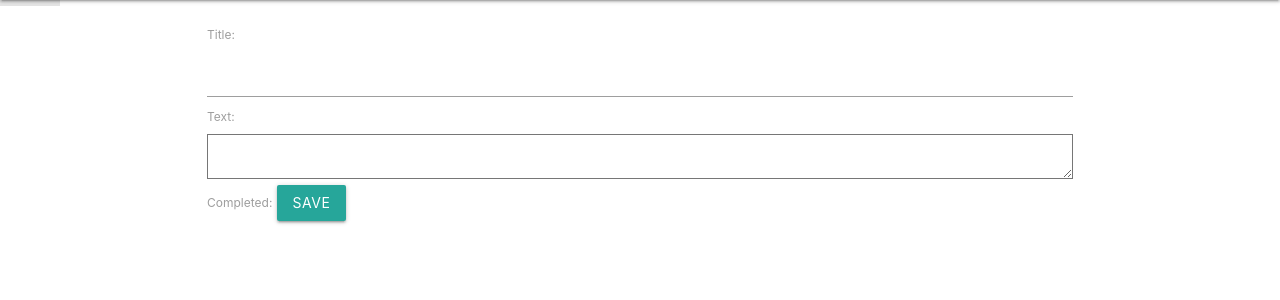
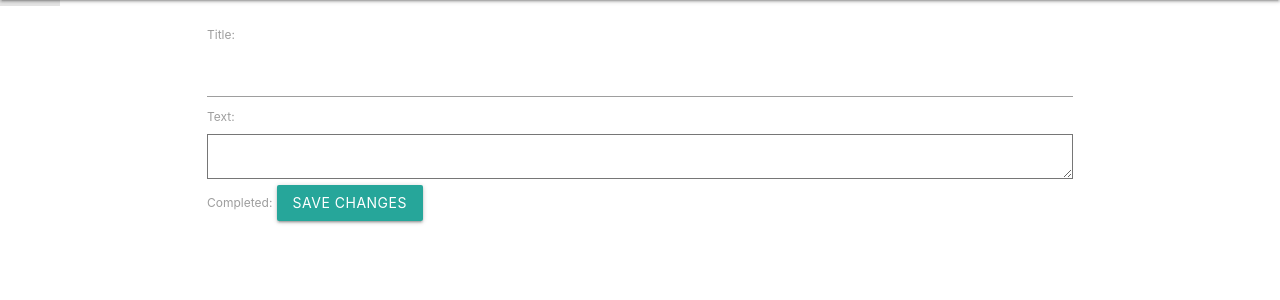
Before and after one commit to WellSouza/jenkins-todo-list, a Django app: page /todo/new/ in a window 1280 px wide. Shown: the part 64-364 px from the top of the page. Run offline with Django 3.2, Linux system fonts and the light colour scheme; some libraries are stand-ins or nearby versions.

Commit message:
Testando build completo

```diff
--- a/core/templates/core/new.html
+++ b/core/templates/core/new.html
@@ -6,7 +6,7 @@
     {% csrf_token %}
 
     {{ form|bootstrap }}
-    <button type="submit" class="btn btn-warning">Save</button>
+    <button type="submit" class="btn btn-warning">Save changes</button>
 
 </form>
 {% endblock %}
```
